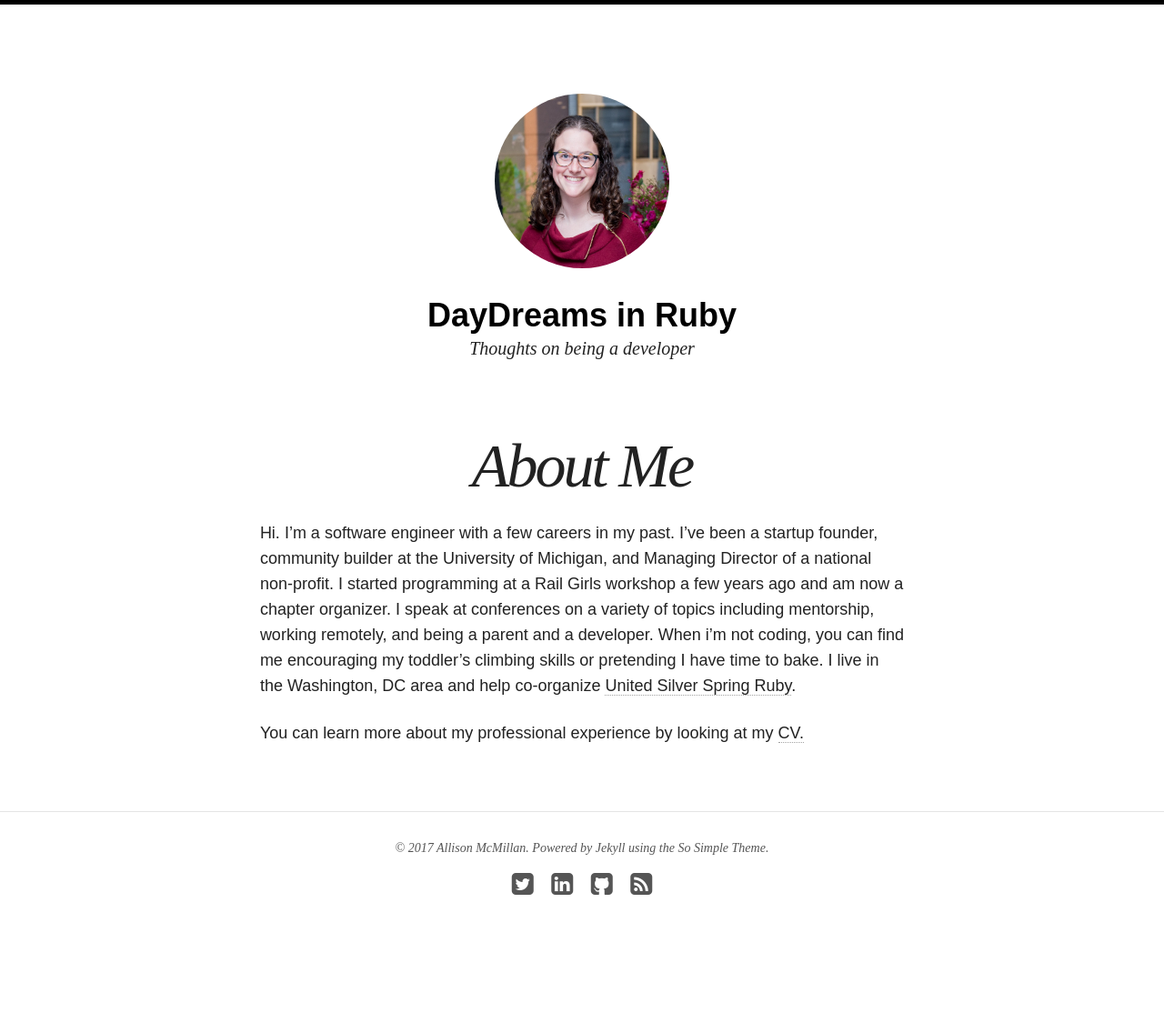
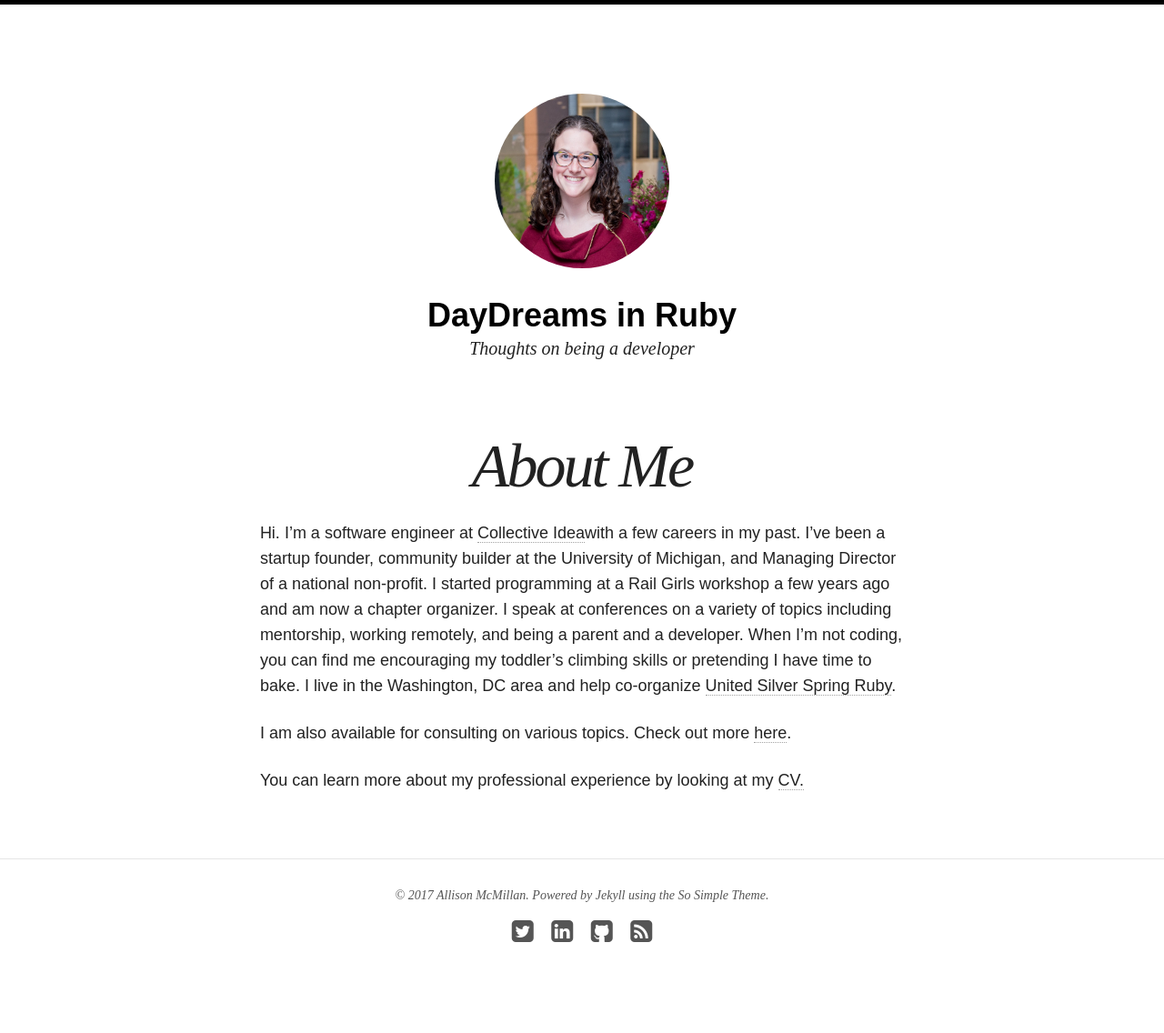
Before and after one commit to asheren/asheren.github.io, a Jekyll site: the page built from about/index.md, in a window 1280 px wide. Shown: the whole page at 91% size. Built offline with Jekyll 4.4.1, drawn with Linux system fonts in a browser that asks for light colours; nearby versions of some CDN libraries; before the commit the page ends 1084 px from its top, so only the background shows below that.

Commit message:
Updated about me section, although not the cv yet

```diff
--- a/about/index.md
+++ b/about/index.md
@@ -4,7 +4,9 @@
 excerpt: "Just a developer looking to explore"
 ---
 
-Hi. I'm a software engineer with a few careers in my past. I've been a startup founder, community builder at the University of Michigan, and Managing Director of a national non-profit. I started programming at a Rail Girls workshop a few years ago and am now a chapter organizer. I speak at conferences on a variety of topics including mentorship, working remotely, and being a parent and a developer. When i'm not coding, you can find me encouraging my toddler's climbing skills or pretending I have time to bake. I live in the Washington, DC area and help co-organize [United Silver Spring Ruby](http://www.meetup.com/United-Silver-Spring-Ruby/).
+Hi. I'm a software engineer at [Collective Idea](http://collectiveidea.com/)with a few careers in my past. I've been a startup founder, community builder at the University of Michigan, and Managing Director of a national non-profit. I started programming at a Rail Girls workshop a few years ago and am now a chapter organizer. I speak at conferences on a variety of topics including mentorship, working remotely, and being a parent and a developer. When I'm not coding, you can find me encouraging my toddler's climbing skills or pretending I have time to bake. I live in the Washington, DC area and help co-organize [United Silver Spring Ruby](http://www.meetup.com/United-Silver-Spring-Ruby/).
+
+I am also available for consulting on various topics. Check out more [here](http://daydreamsinruby.com/consulting).
 
 You can learn more about my professional experience by looking at my
 [CV.](http://daydreamsinruby.com/Allison_McMillan_CV.pdf){:target="_blank"}
```
